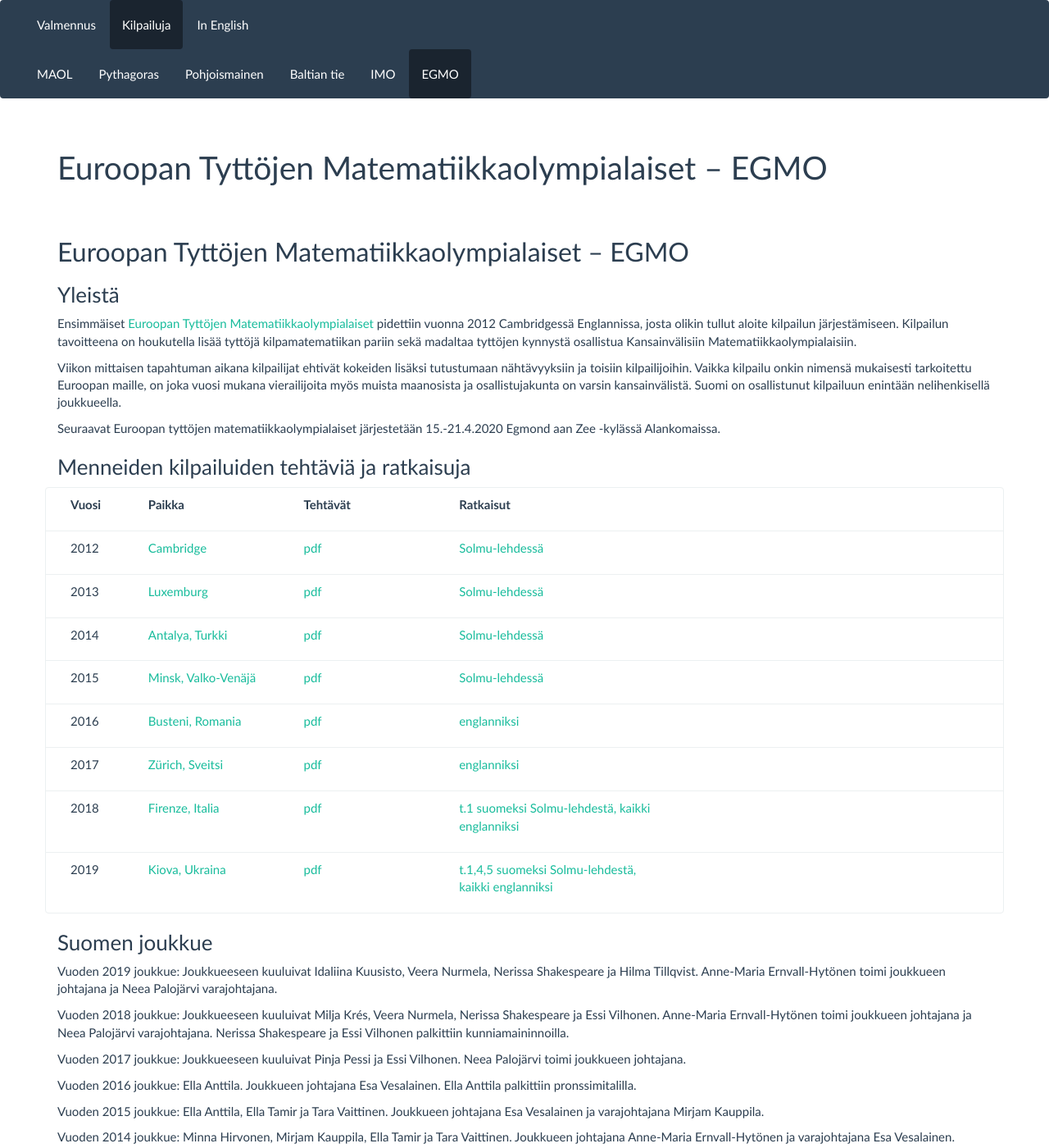
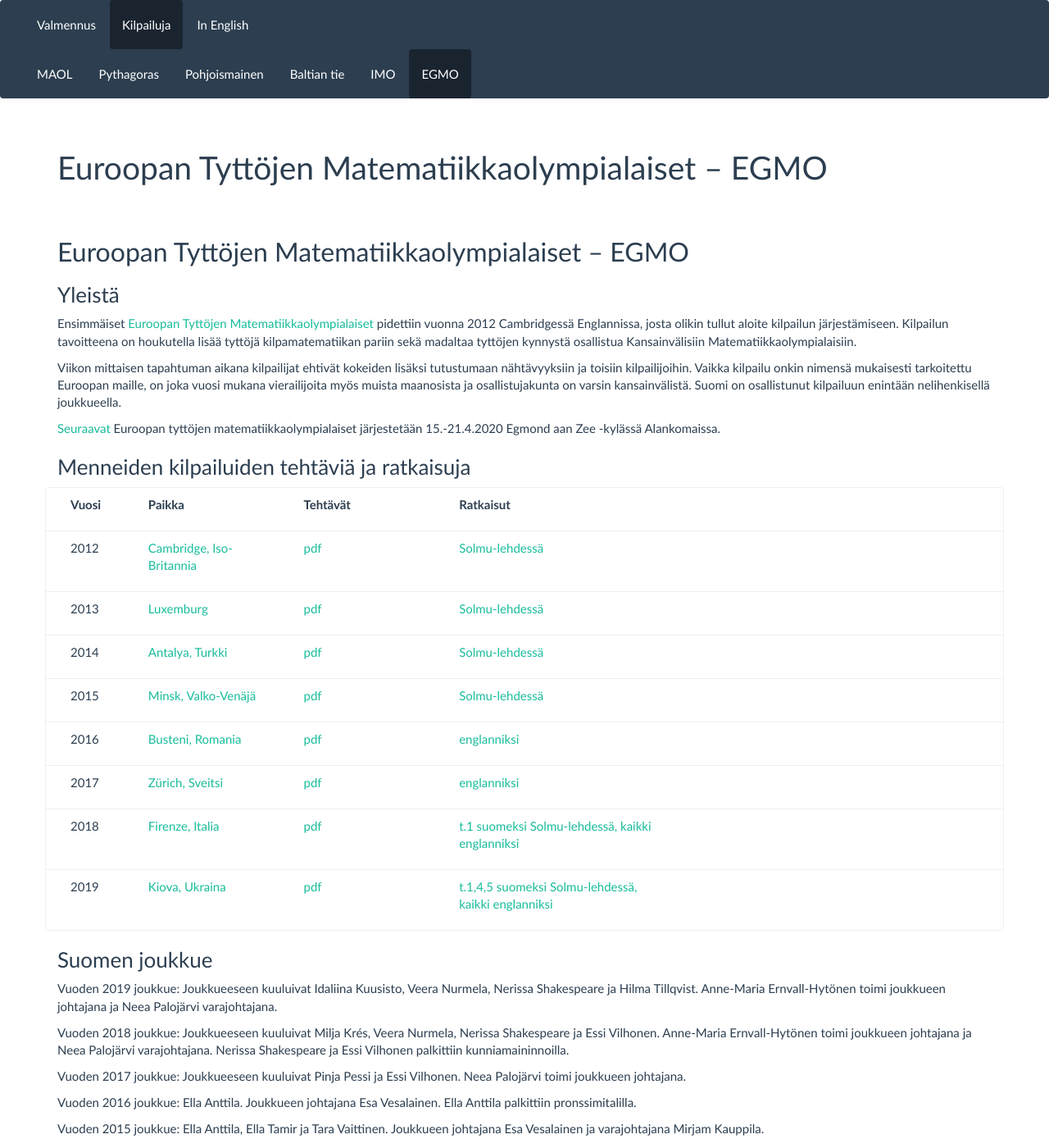
Before and after one commit to matematiikkakilpailut/matematiikkakilpailut.github.io, a Jekyll site: the page built from EGMO/index.md, in a window 1280 px wide and 1400 px high. Shown: the whole window at 82% size. Built offline with Jekyll 4.4.1, drawn with Linux system fonts in a browser that asks for light colours.

Commit message:
Update index.md

```diff
--- a/EGMO/index.md
+++ b/EGMO/index.md
@@ -8,7 +8,7 @@
     tehtavat: "**Tehtä&shy;vät**"
     ratkaisut: "**Ratkai&shy;sut**"
   - vuosi: "2012"
-    paikka: "[Cambridge](https://www.egmo.org/egmos/egmo1/)"
+    paikka: "[Cambridge, Iso-Britannia](https://www.egmo.org/egmos/egmo1/)"
     tehtavat: "[pdf](EGMO_2012_suom.pdf)"
     ratkaisut: "[Solmu-lehdessä](http://solmu.math.helsinki.fi/2012/3/egmo.pdf)"
   - vuosi: "2013"
@@ -34,11 +34,12 @@
   - vuosi: "2018"
     paikka: "[Firenze, Italia](https://www.egmo.org/egmos/egmo7/)"
     tehtavat: "[pdf](EGMO_2018teht.pdf)"
-    ratkaisut: "[t.1 suomeksi Solmu-lehdestä,](https://matematiikkalehtisolmu.fi/2018/2/egmo2018_matkakertomus.pdf)             [kaikki englanniksi](https://www.egmo.org/egmos/egmo7/solutions.pdf)"
+    ratkaisut: "[t.1 suomeksi Solmu-lehdessä,](https://matematiikkalehtisolmu.fi/2018/2/egmo2018_matkakertomus.pdf)
+    [kaikki englanniksi](https://www.egmo.org/egmos/egmo7/solutions.pdf)"
   - vuosi: "2019"
     paikka: "[Kiova, Ukraina](https://www.egmo.org/egmos/egmo8/)"
     tehtavat: "[pdf](EGMO_2019teht.pdf)"
-    ratkaisut: "[t.1,4,5 suomeksi Solmu-lehdestä,](https://matematiikkalehtisolmu.fi/2019/2/egmo2019.pdf)
+    ratkaisut: "[t.1,4,5 suomeksi Solmu-lehdessä,](https://matematiikkalehtisolmu.fi/2019/2/egmo2019.pdf)
     [kaikki englanniksi](EGMO_2019sol.pdf)"
 ---
 ## Euroopan Tyttöjen Matematiikka&shy;olympialaiset – EGMO
@@ -55,7 +56,7 @@
 on joka vuosi mukana vierailijoita myös muista maanosista ja osallistujakunta on varsin kansainvälistä.
 Suomi on osallistunut kilpailuun enintään nelihenkisellä joukkueella.
 
-Seuraavat Euroopan tyttöjen matematiikkaolympialaiset järjestetään 15.-21.4.2020 Egmond aan Zee -kylässä Alankomaissa.
+[Seuraavat](https://egmo2020.nl/) Euroopan tyttöjen matematiikkaolympialaiset järjestetään 15.-21.4.2020 Egmond aan Zee -kylässä Alankomaissa.
 
 ### Menneiden kilpailuiden tehtäviä ja ratkaisuja
 
```
